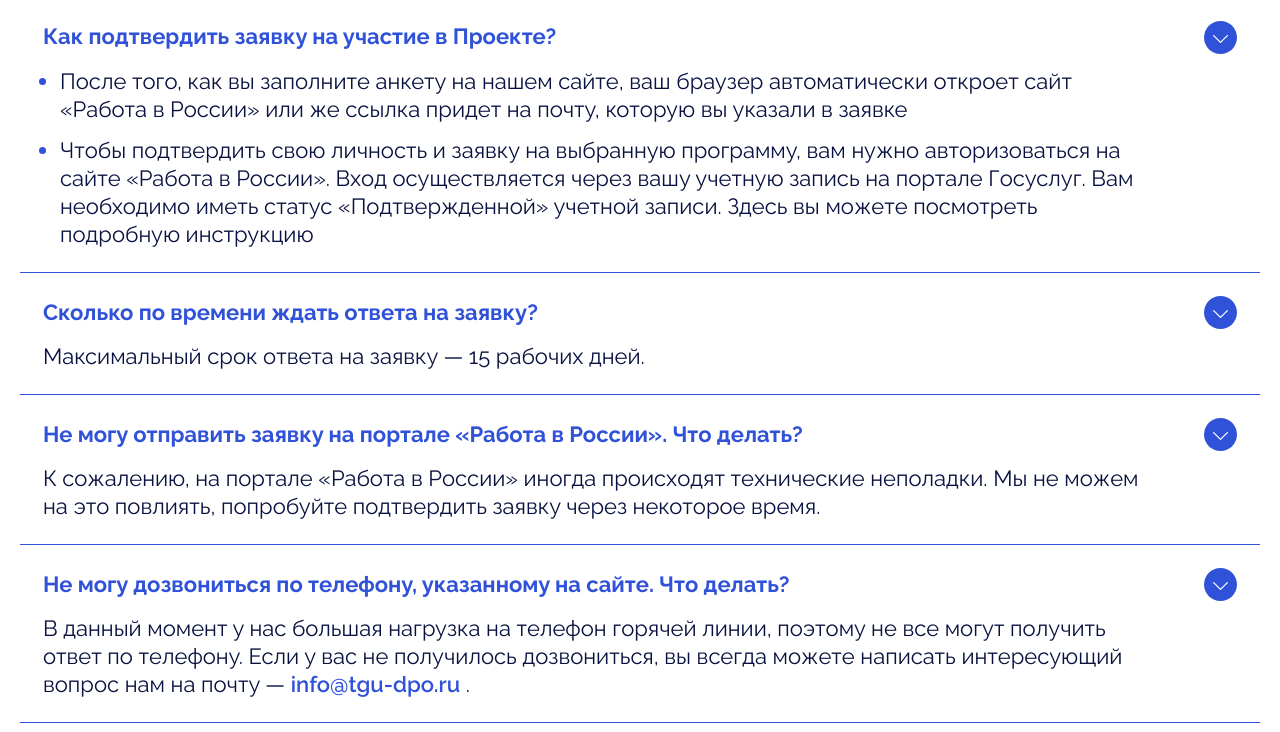
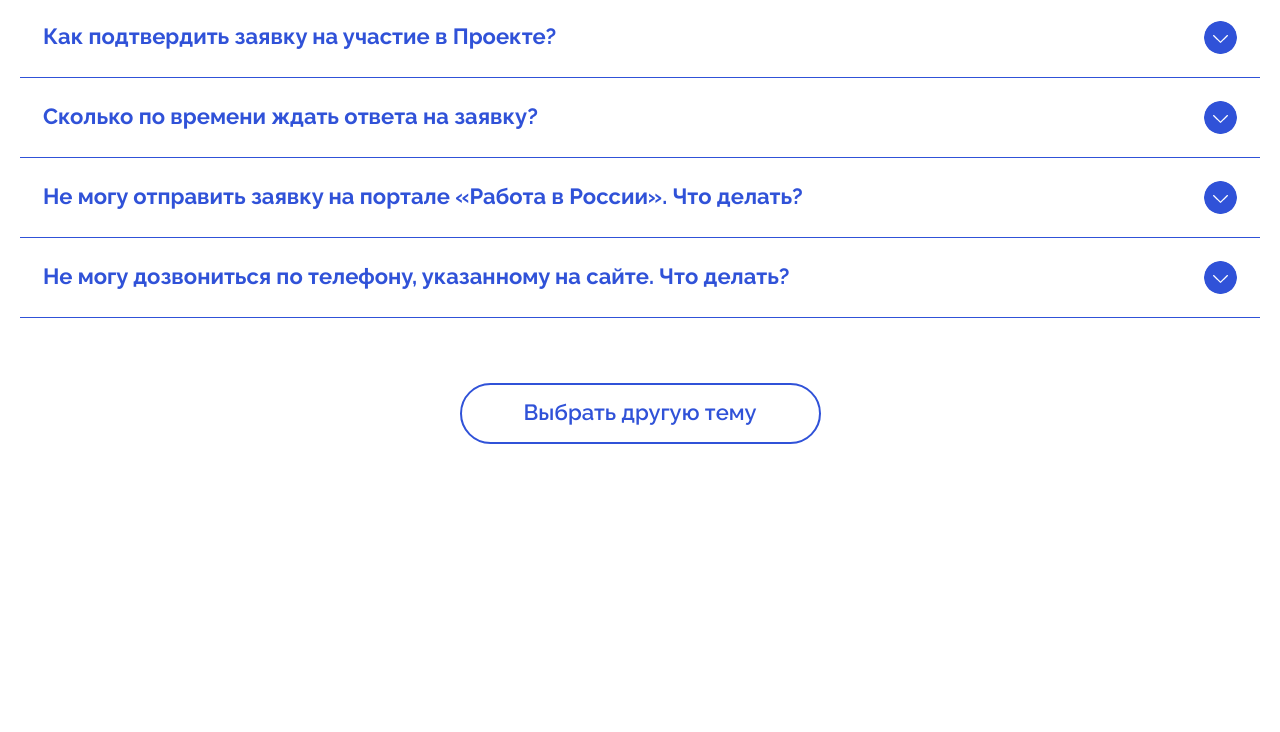
Before and after one commit to ProjectOnGitHub/smile-tech, a website built with webpack: page src/index.html in a window 1280 px wide. Shown: the part 1588-2320 px from the top of the page. After the commit the page ends 2181 px from the top, so only its background shows below. Built offline with nearby package versions, Linux system fonts and the light colour scheme.

Commit message:
feat: add show/hide answers

```diff
--- a/src/index.html
+++ b/src/index.html
@@ -24,29 +24,27 @@
           <li class="steps__list-item">
             <span class="steps__number">2</span>
             <p class="steps__text">
-              Зарегистрируйтесь в Личном кабинете гражданина и загрузите в него документы в течение
-              3 дней после подтверждения заявки
+              Зарегистрируйтесь в Личном кабинете гражданина и загрузите в него документы в течение 3 дней после
+              подтверждения заявки
             </p>
           </li>
           <li class="steps__list-item">
             <span class="steps__number">3</span>
             <p class="steps__text">
-              Подайте документы, подтверждающие категорию участника, в Центр занятости населения в
-              течение 3 рабочих дней после подтверждения заявки
+              Подайте документы, подтверждающие категорию участника, в Центр занятости населения в течение 3 рабочих
+              дней после подтверждения заявки
             </p>
           </li>
           <li class="steps__list-item">
             <span class="steps__number">4</span>
             <p class="steps__text">
-              Выберите один из двух типов договора и желаемую дату обучения. Успейте в ближайшие
-              потоки: 16 и 23 мая
+              Выберите один из двух типов договора и желаемую дату обучения. Успейте в ближайшие потоки: 16 и 23 мая
             </p>
           </li>
           <li class="steps__list-item">
             <span class="steps__number">5</span>
             <p class="steps__text">
-              Отправьте оригинал договора в образовательную организацию до стартаобразовательных
-              групп
+              Отправьте оригинал договора в образовательную организацию до стартаобразовательных групп
             </p>
           </li>
         </ul>
@@ -101,57 +99,53 @@
           <ul class="questions-info__list">
             <li class="questions-info__list-item">
               <h4 class="questions-info__title">Как подтвердить заявку на участие в Проекте?</h4>
-              <svg class="questions-info__icon">
-                <use xlink:href="#arrow-icon"></use>
-              </svg>
+              <button
+                class="questions-info__button"
+                aria-label="show answer"
+                name="questions-info-button"></button>
               <div class="questions-info__text">
                 <ul class="questions-info__sublist">
                   <li class="questions-info__sublist-item">
-                    После того, как вы заполните анкету на нашем сайте, ваш браузер автоматически
-                    откроет сайт «Работа в России» или же ссылка придет на почту, которую вы указали
-                    в заявке
+                    После того, как вы заполните анкету на нашем сайте, ваш браузер автоматически откроет сайт «Работа в
+                    России» или же ссылка придет на почту, которую вы указали в заявке
                   </li>
                   <li class="questions-info__sublist-item">
-                    Чтобы подтвердить свою личность и заявку на выбранную программу, вам нужно
-                    авторизоваться на сайте «Работа в России». Вход осуществляется через вашу
-                    учетную запись на портале Госуслуг. Вам необходимо иметь статус «Подтвержденной»
-                    учетной записи. Здесь вы можете посмотреть подробную инструкцию
+                    Чтобы подтвердить свою личность и заявку на выбранную программу, вам нужно авторизоваться на сайте
+                    «Работа в России». Вход осуществляется через вашу учетную запись на портале Госуслуг. Вам необходимо
+                    иметь статус «Подтвержденной» учетной записи. Здесь вы можете посмотреть подробную инструкцию
                   </li>
                 </ul>
               </div>
             </li>
             <li class="questions-info__list-item">
               <h4 class="questions-info__title">Сколько по времени ждать ответа на заявку?</h4>
-              <svg class="questions-info__icon">
-                <use xlink:href="#arrow-icon"></use>
-              </svg>
+              <button
+                class="questions-info__button"
+                aria-label="show answer"
+                name="questions-info-button"></button>
+              <div class="questions-info__text">Максимальный срок ответа на заявку — 15 рабочих дней.</div>
+            </li>
+            <li class="questions-info__list-item">
+              <h4 class="questions-info__title">Не могу отправить заявку на портале «Работа в России». Что делать?</h4>
+              <button
+                class="questions-info__button"
+                aria-label="show answer"
+                name="questions-info-button"></button>
               <div class="questions-info__text">
-                Максимальный срок ответа на заявку — 15 рабочих дней.
+                К сожалению, на портале «Работа в России» иногда происходят технические неполадки. Мы не можем на это
+                повлиять, попробуйте подтвердить заявку через некоторое время.
               </div>
             </li>
             <li class="questions-info__list-item">
-              <h4 class="questions-info__title">
-                Не могу отправить заявку на портале «Работа в России». Что делать?
-              </h4>
-              <svg class="questions-info__icon">
-                <use xlink:href="#arrow-icon"></use>
-              </svg>
+              <h4 class="questions-info__title">Не могу дозвониться по телефону, указанному на сайте. Что делать?</h4>
+              <button
+                class="questions-info__button"
+                aria-label="show answer"
+                name="questions-info-button"></button>
               <div class="questions-info__text">
-                К сожалению, на портале «Работа в России» иногда происходят технические неполадки.
-                Мы не можем на это повлиять, попробуйте подтвердить заявку через некоторое время.
-              </div>
-            </li>
-            <li class="questions-info__list-item">
-              <h4 class="questions-info__title">
-                Не могу дозвониться по телефону, указанному на сайте. Что делать?
-              </h4>
-              <svg class="questions-info__icon">
-                <use xlink:href="#arrow-icon"></use>
-              </svg>
-              <div class="questions-info__text">
-                В данный момент у нас большая нагрузка на телефон горячей линии, поэтому не все
-                могут получить ответ по телефону. Если у вас не получилось дозвониться, вы всегда
-                можете написать интересующий вопрос нам на почту —
+                В данный момент у нас большая нагрузка на телефон горячей линии, поэтому не все могут получить ответ по
+                телефону. Если у вас не получилось дозвониться, вы всегда можете написать интересующий вопрос нам на
+                почту —
                 <a
                   href="mailto:info@tgu-dpo.ru"
                   class="questions__link"
--- a/src/index.js
+++ b/src/index.js
@@ -5,3 +5,17 @@ function requireAll(icon) {
 }
 
 requireAll(require.context('../src/svg', true, /\.svg$/));
+
+const list = document.querySelector('.questions-info__list');
+function toggleQuestions(e) {
+  const { parentElement } = e.target;
+  const text = parentElement.querySelector('.questions-info__text');
+  const button = parentElement.querySelector('.questions-info__button');
+  const title = e.target.classList.contains('questions-info__title');
+  if (title || button) {
+    text.classList.toggle('questions-info__text_visible');
+    button.classList.toggle('questions-info__button_rotate');
+  }
+}
+
+list.addEventListener('click', toggleQuestions);
--- a/src/index.scss
+++ b/src/index.scss
@@ -188,9 +188,11 @@ html {
         box-sizing: border-box;
         padding: 23px;
         border-top: 1px solid $color-blue;
-        gap: 14px;
         @media screen and (max-width: $tablet) {
           padding: 20px 0;
+        }
+        &__active {
+          row-gap: 14px;
         }
         &:last-child {
           border-bottom: 1px solid $color-blue;
@@ -203,6 +205,7 @@ html {
       margin: 0;
       font-weight: bold;
       color: $color-blue;
+      cursor: pointer;
     }
     &__sublist {
       @include gridable(100%);
@@ -227,12 +230,45 @@ html {
     }
     &__text {
       grid-area: text;
+      box-sizing: border-box;
       max-width: 1106px;
+      max-height: 0;
+      visibility: hidden;
+      opacity: 0;
+      transition: 0.5s linear;
+
+      &_visible {
+        max-height: 1000px;
+        padding-top: 14px;
+        visibility: visible;
+        opacity: 1;
+        @media screen and (max-width: $smartphone) {
+          padding-top: 20px;
+        }
+      }
     }
-    &__icon {
+    &__button {
+      @include gridable(33px);
       grid-area: icon;
-      width: 33px;
+      justify-content: center;
+      align-items: center;
+      box-sizing: border-box;
       height: 33px;
+      padding: 0;
+      background-image: url(images/arrow-icon.png);
+      border: none;
+      border-radius: 50%;
+      cursor: pointer;
+      transform: scale(1, 1);
+      transition: 0.5s linear;
+      @media screen and (max-width: $smartphone) {
+        width: 30px;
+        height: 30px;
+        transform: scale(1, -1);
+      }
+      &_rotate {
+        transform: scale(1, -1);
+      }
     }
   }
   &__subtitle {
```
Also changed, not shown: .prettierrc.json, src/images/arrow-icon.png (added).
